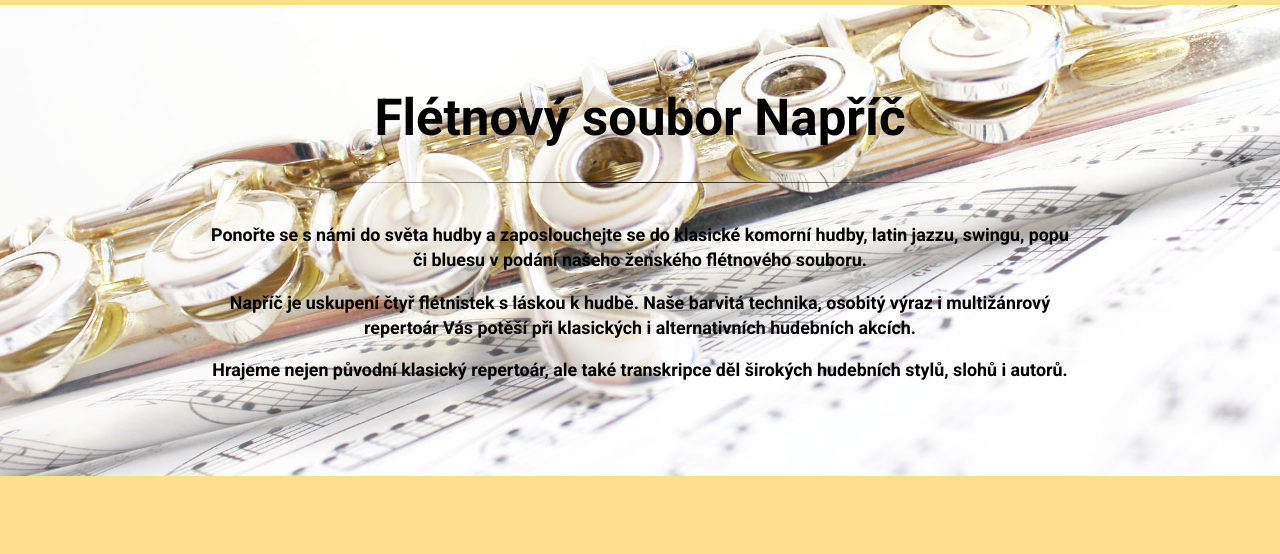
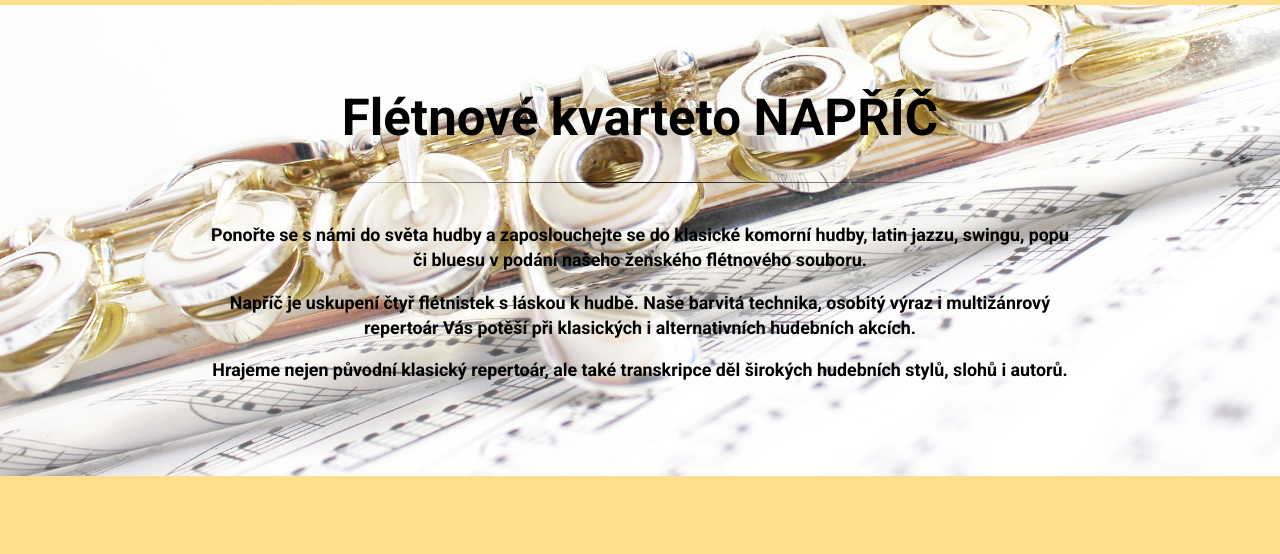
Before and after one commit to bobek/kvartetonapric.cz, a plain HTML site: page index.html in a window 1280 px wide. Shown: the part 82-636 px from the top of the page. Drawn offline with Linux system fonts and the light colour scheme; a web font is replaced by a local one.

Commit message:
Flétnový soubor Napříč -> Flétnové kvarteto NAPŘÍČ

```diff
--- a/index.html
+++ b/index.html
@@ -4,13 +4,13 @@
 	<meta charset="utf-8">
 	<meta http-equiv="X-UA-Compatible" content="IE=edge">
 	<meta name="viewport" content="width=device-width, initial-scale=1.0">
-	<meta name="description" content="Flétnový soubor Napříč">
+	<meta name="description" content="Flétnové kvarteto NAPŘÍČ">
 	<meta name="author" content="Zochova">
 	<meta name="copyright" content="Zochova">
 	<meta name="keywords" content="">
 	<meta name="robots" content="index, follow">
 	<link rel="icon" type="image/png" href="images/favicon-16x16.png" sizes="16x16"/>
-	<title>Flétnový soubor Napříč</title>
+	<title>Flétnové kvarteto NAPŘÍČ</title>
 	<link rel="stylesheet" href="css/normalize.css">
 	<link rel="stylesheet" href="css/font-awesome.min.css">
 	<link rel="stylesheet" href="css/lightbox.css">
@@ -37,7 +37,7 @@
 
 	<header class="page-header">
 		<div class="container">
-			<h1 class="heading-h1">Flétnový soubor Napříč</h1>
+			<h1 class="heading-h1">Flétnové kvarteto NAPŘÍČ</h1>
 			<hr class="hr hr-white-top">
 			<div class="header-p">
 				<p>Ponořte se s námi do světa hudby a zaposlouchejte se do klasické komorní hudby, latin jazzu, swingu, popu či  bluesu v podání našeho ženského flétnového souboru.</p>
```
